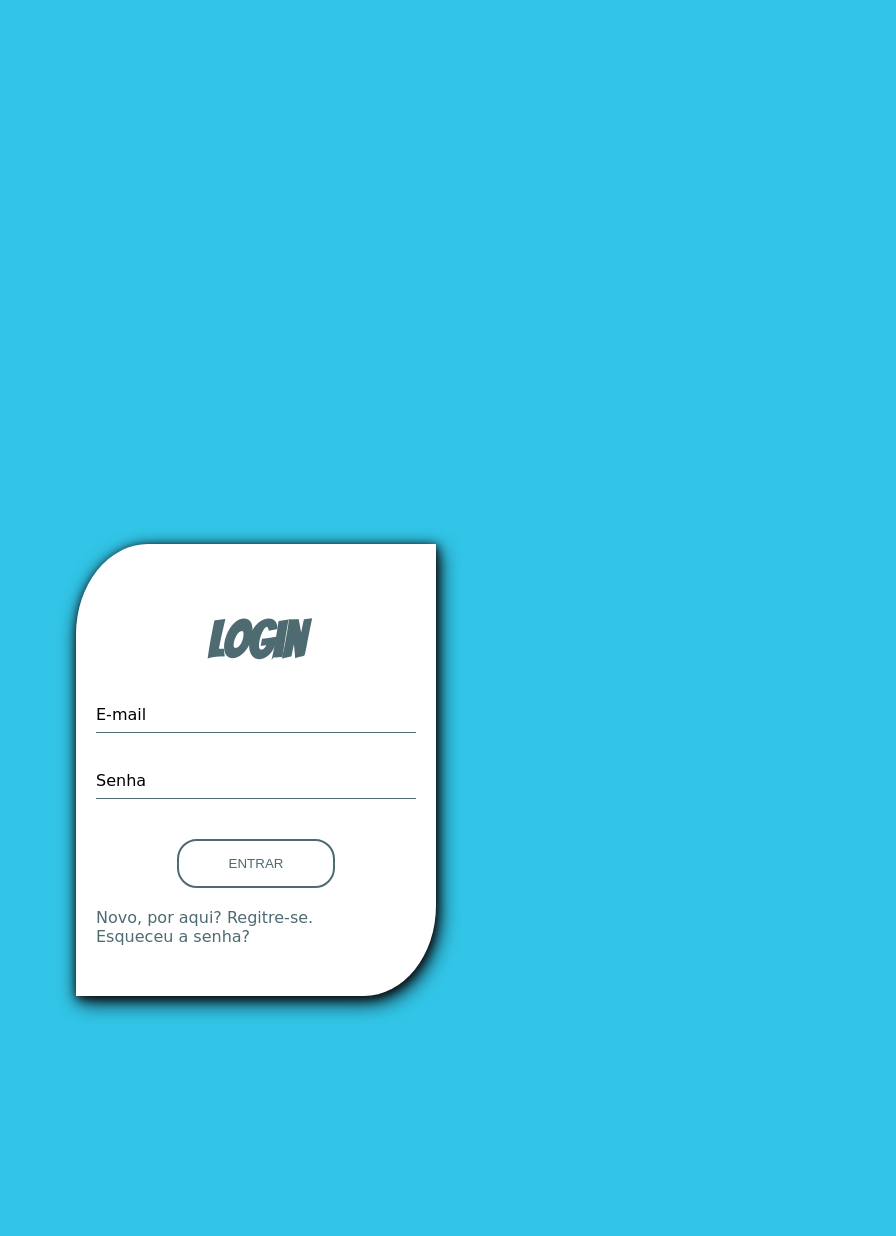
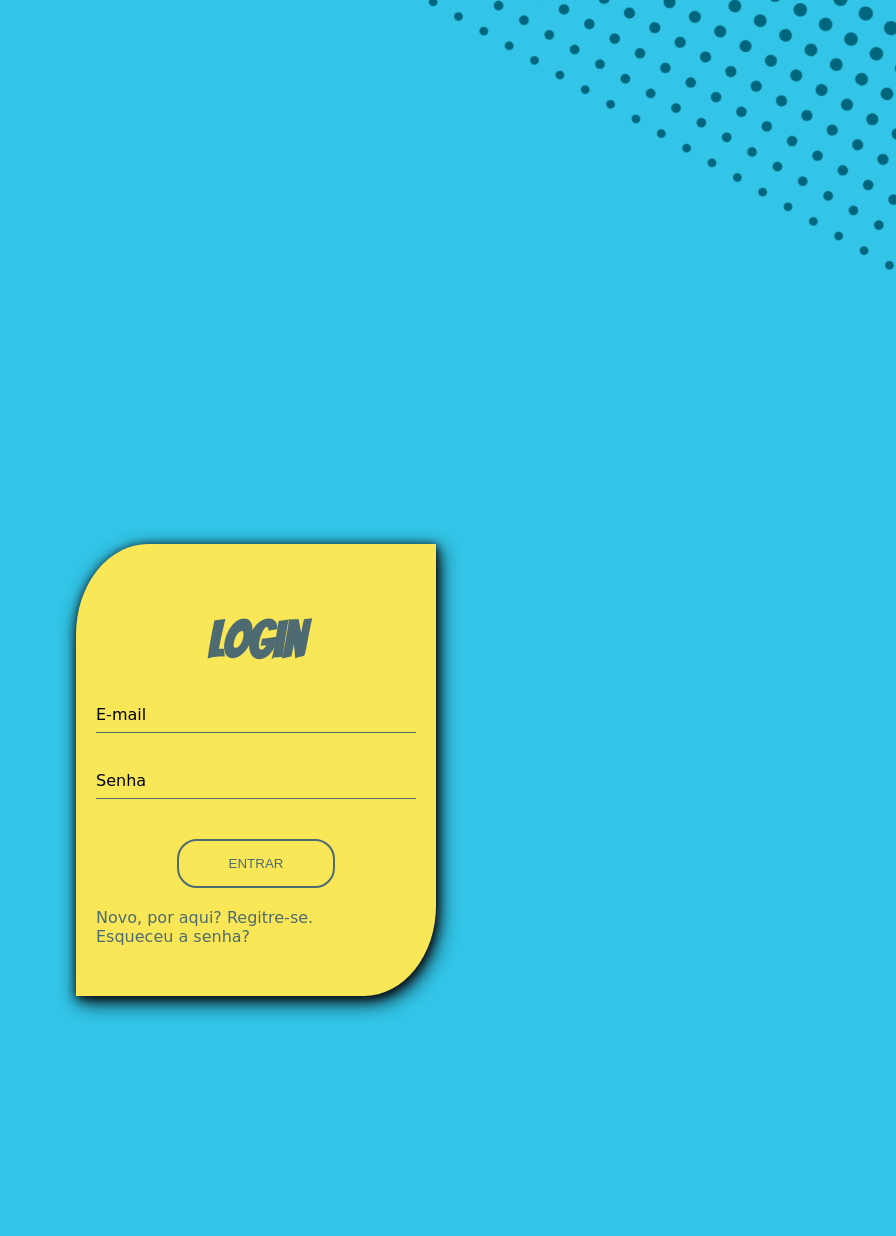
Before and after one commit to renanNun/nunes-comics, a PHP site: page /login.html in a window 1280 px wide. Shown: the top 1236 px of the page, without its empty margins (384-1280 px from the left). Run offline with PHP 8.4, Linux system fonts and the light colour scheme; some web fonts are replaced.

Commit message:
acrescentando detalhes

```diff
--- a/nunescomics/html/css/styles.css
+++ b/nunescomics/html/css/styles.css
@@ -26,7 +26,7 @@ h1{
 
 .tela-login{
 	width: 360px;
-	background: white;
+	background: #F9E757 ;
 	border-radius: 20% 0;
 	box-shadow: 1px 2px 10px #0B0C10, 3px 6px 20px #0B0C10;
 	padding: 50px 20px;
@@ -90,7 +90,7 @@ button{
 }
 
 button:hover{
-	background: #F9E757;
+	background: #32C5E7;
 }
 
 .center{
@@ -106,3 +106,21 @@ a{
 a:hover{
 	color:#32C5E7;
 }
+
+.halftone{
+	position: fixed;
+	width: 800px;
+	z-index: -1;
+}
+
+.halftone.bottom{
+	bottom: -560px;
+	left: -70px;
+	transform: rotate(10deg);
+}
+
+.halftone.top{
+	top: -420px;
+	right: -510px;
+	transform: rotate(210deg);
+}
--- a/nunescomics/html/login.html
+++ b/nunescomics/html/login.html
@@ -47,7 +47,13 @@
 
     </div>
 
+	<div class="halftone bottom">
+        <img src="img/halftone-effect.svg" alt="">
+    </div>
 
+    <div class="halftone top">
+        <img src="img/halftone-effect.svg" alt="">
+    </div>
 
 	</body>
 
```
Also changed, not shown: nunescomics/html/img/halftone-effect.svg (added).
